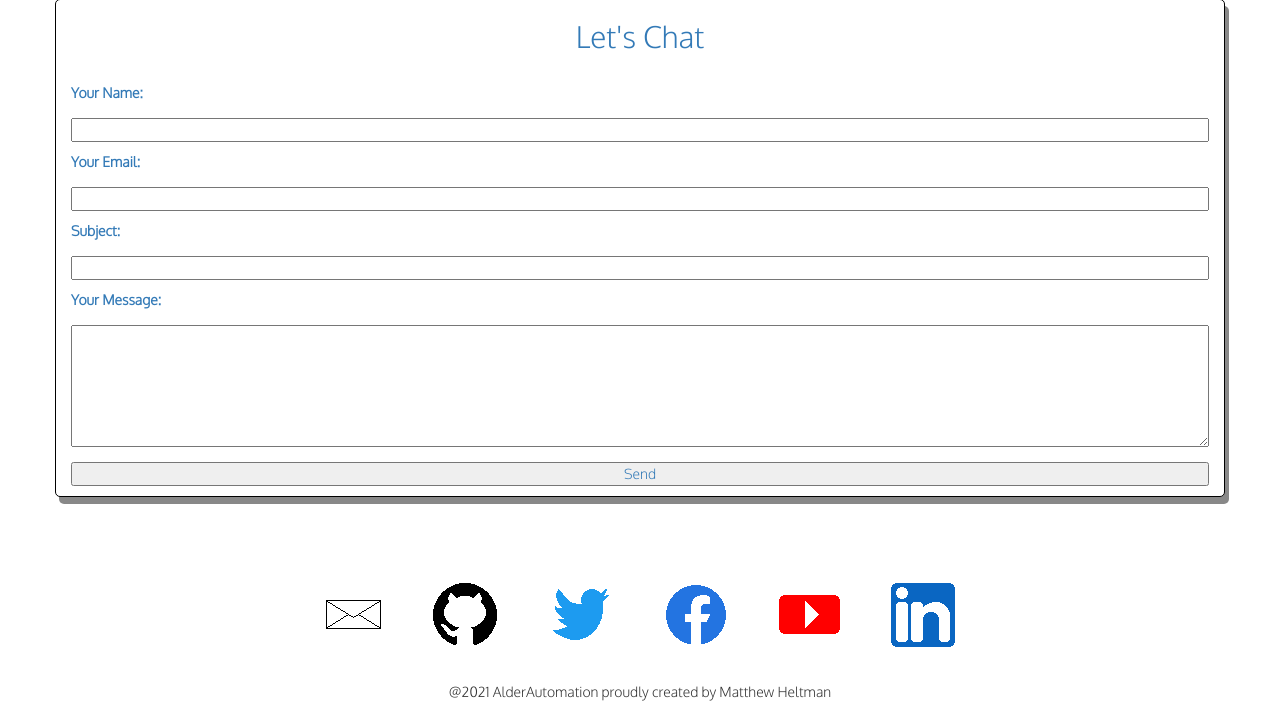
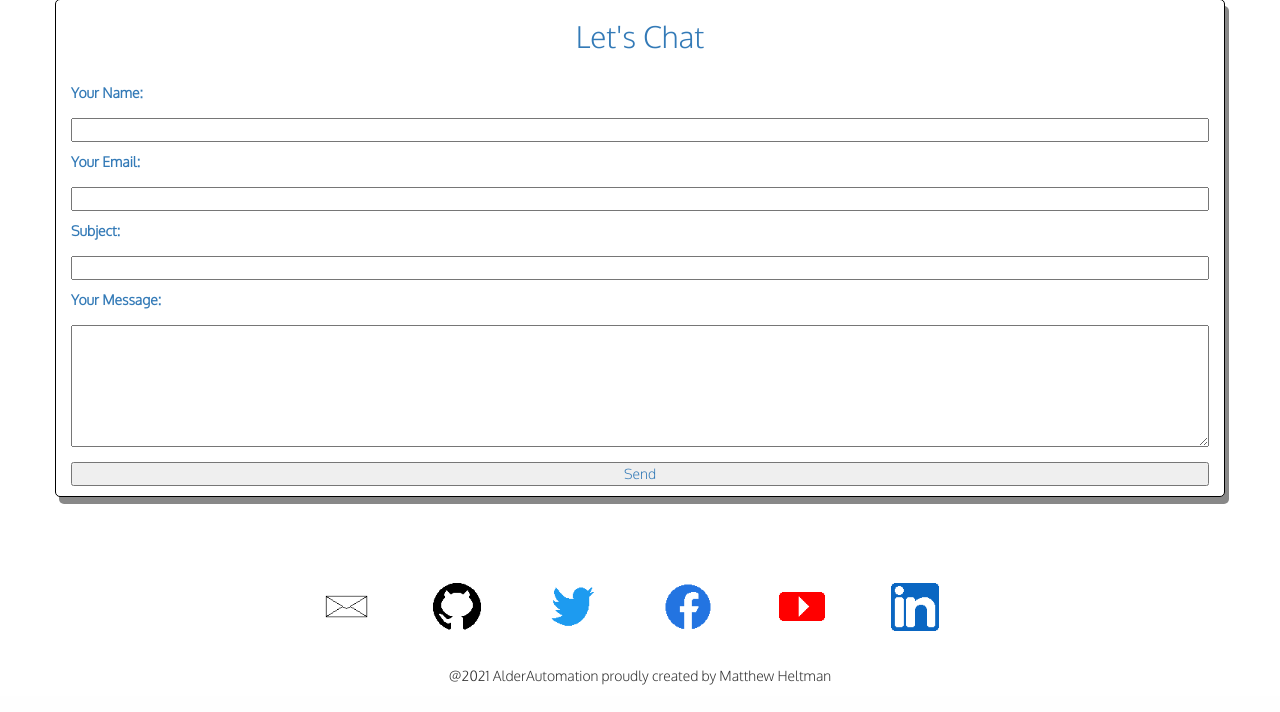
Before and after one commit to AlderAutomation/alderautomation.ca, a Flask app: page / in a window 1280 px wide. Shown: the part 2453-3165 px from the top of the page. After the commit the page ends 3138 px from the top, so only its background shows below. Run offline with Flask 2, Linux system fonts and the light colour scheme; parts of the project's set-up code (start-up, migrations or seed data) failed here and were passed over; some libraries are stand-ins or nearby versions.

Commit message:
adjust footer links

```diff
--- a/static/css/main.css
+++ b/static/css/main.css
@@ -117,6 +117,11 @@ header {
     padding: 2%;
 }
 
+.links img {
+    width: 75%;
+    height: auto;
+}
+
 .copyright {
     text-align: center;
 }
```
Also changed, not shown: 1 other file.
